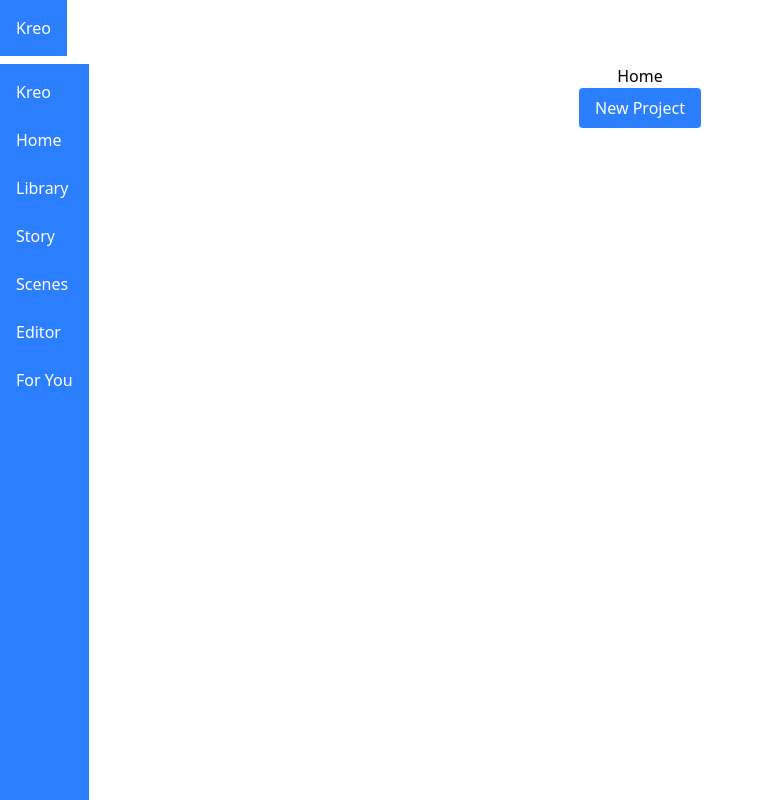
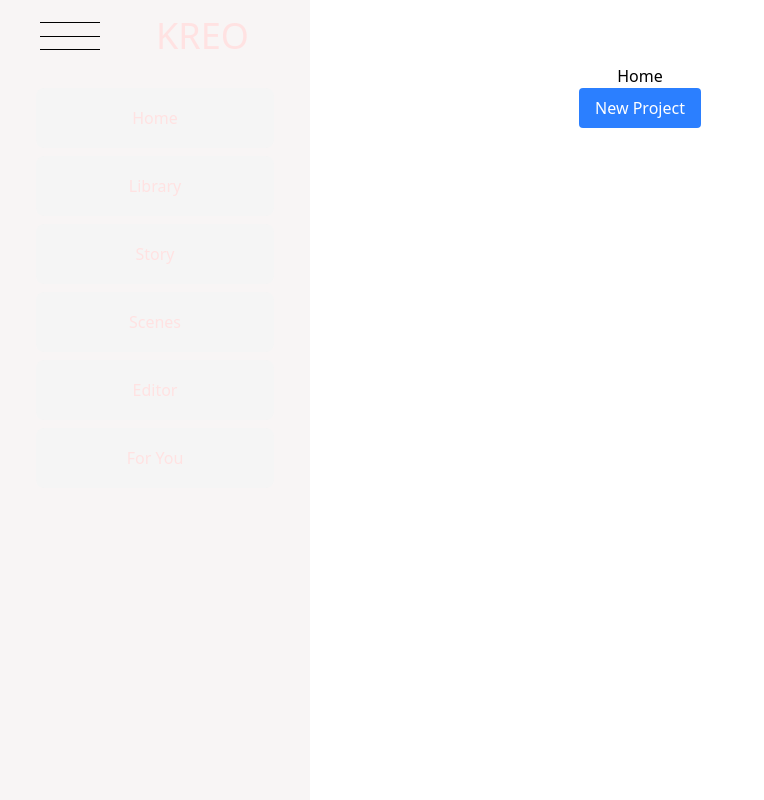
Before and after one commit to ThamzidKarim/Kreo, a React (Vite) app: page / in a window 1280 px wide. Shown: the whole page, without its empty margins (0-764 px from the left). Built offline with nearby package versions, Linux system fonts and the light colour scheme.

Commit message:
Refactor NavBar with Figma layout and active route highlighting

```diff
--- a/src/components/NavBar.tsx
+++ b/src/components/NavBar.tsx
@@ -1,19 +1,49 @@
-import { Link } from "react-router";
+import { Link, useLocation } from "react-router";
+
+const NavLinks = [
+  { name: "Home", path: "/home" },
+  { name: "Library", path: "/library" },
+  { name: "Story", path: "/story" },
+  { name: "Scenes", path: "/scenes" },
+  { name: "Editor", path: "/editor" },
+  { name: "For You", path: "/for-you" },
+];
 
 function NavBar() {
-    return(
-        <nav className="bg-blue-500 text-white p-4 h-full fixed top-0 left-0 mt-16">
-            <ul className="flex flex-col gap-6">
-                <li><Link to="/">Kreo</Link></li>
-                <li><Link to="/home">Home</Link></li>
-                <li><Link to="/library">Library</Link></li>
-                <li><Link to="/story">Story</Link></li>
-                <li><Link to="/scenes">Scenes</Link></li>
-                <li><Link to="/editor">Editor</Link></li>
-                <li><Link to="/for-you">For You</Link></li>
-            </ul>
-        </nav>
-    );
+  const location = useLocation(); // Get current path
+
+  return (
+    <nav className="bg-[#F8F5F5] text-[#ffe2e2] p-4 h-full fixed top-0 left-0 w-[310px]">
+      {/* Logo Section */}
+      <div className="flex items-center mb-8">
+        <div className="flex flex-col gap-[12.5px] ml-6">
+          <div className="w-[60px] h-[1px] bg-black"></div>
+          <div className="w-[60px] h-[1px] bg-black"></div>
+          <div className="w-[60px] h-[1px] bg-black"></div>
+        </div>
+        <div className="text-4xl ml-14 font-inter">KREO</div>
+      </div>
+
+      {/* Nav Links */}
+      <div className="flex flex-col gap-2 px-5">
+        {NavLinks.map(({ name, path }) => {
+          const isActive = location.pathname === path;
+
+          return (
+            <Link key={name} to={path}>
+              <div
+                className={`h-[60px] rounded-lg flex items-center justify-center text-base font-inter transition-colors ${
+                  isActive ? "bg-[#E6E6E6]" : "bg-[#F5F5F5] hover:bg-[#E6E6E6]"}`
+                }
+              >
+                {name}
+              </div>
+            </Link>
+          );
+        })}
+      </div>
+    </nav>
+  );
 }
 
-export default NavBar
+export default NavBar;
```
